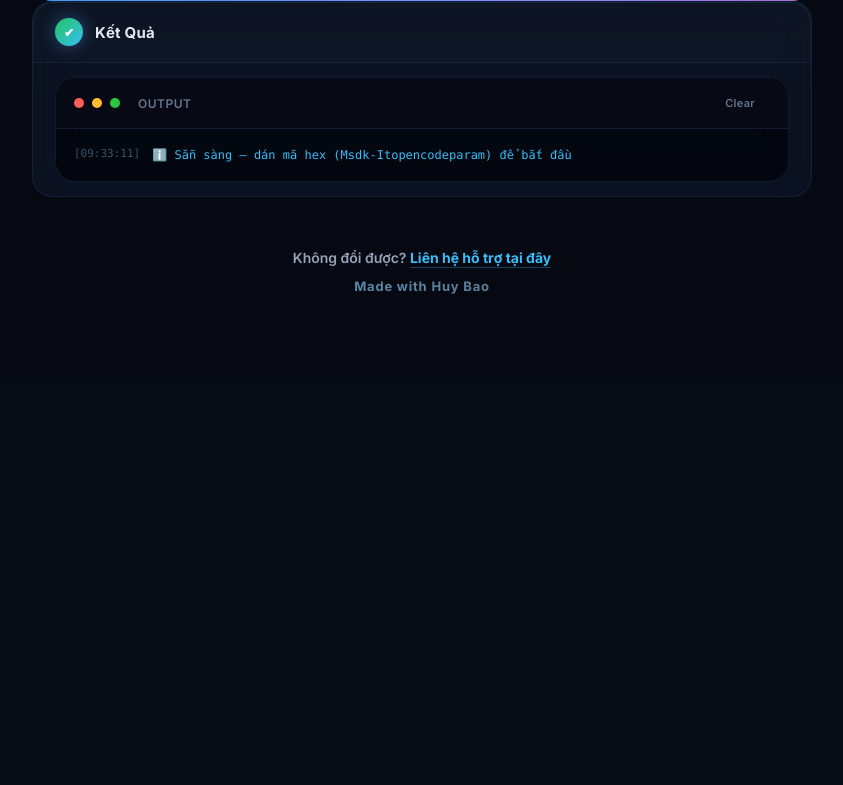
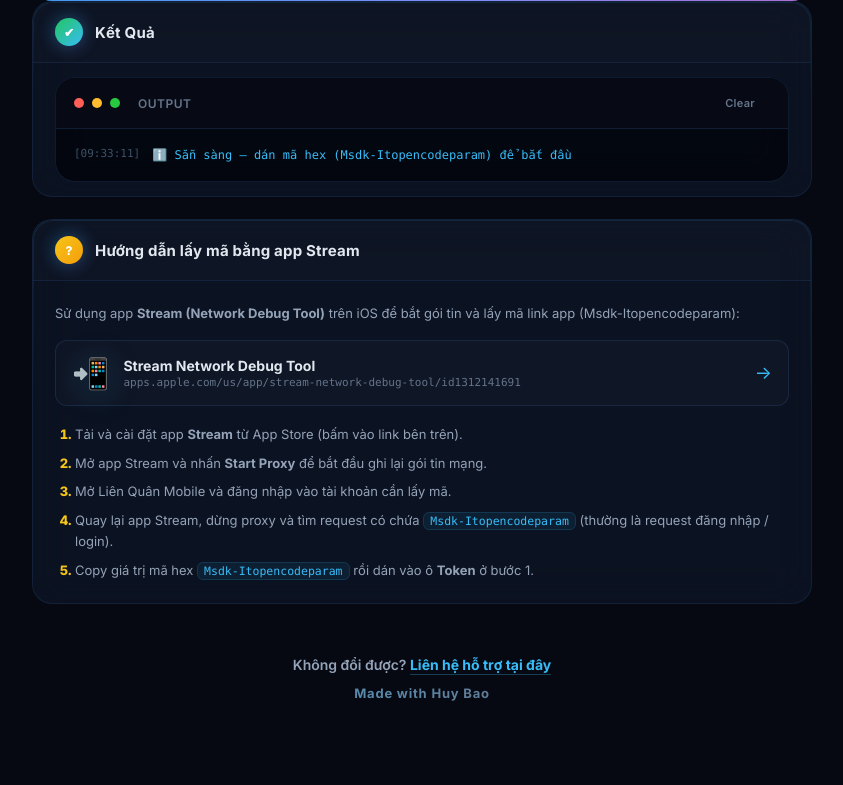
Before and after one commit to ifdelwyn/poster, a FastAPI app: page / in a window 1280 px wide. Shown: the part 945-1730 px from the top of the page, without its empty margins (218-1061 px from the left). Before the commit the page ends 1239 px from the top, so only its background shows below. Run offline with FastAPI, Linux system fonts and the light colour scheme; some libraries are stand-ins or nearby versions.

Commit message:
thêm hướng dẫn lấy mã bằng app Stream

```diff
--- a/static/style.css
+++ b/static/style.css
@@ -951,6 +951,111 @@ textarea.inp {
   margin-right: 6px;
 }
 
+/* ── Guide Card ── */
+.guide-desc {
+  font-size: 13px;
+  color: var(--text2);
+  line-height: 1.6;
+  margin-bottom: 16px;
+}
+
+.guide-link {
+  display: flex;
+  align-items: center;
+  gap: 14px;
+  padding: 14px 16px;
+  border: 1.5px solid var(--border2);
+  border-radius: var(--radius);
+  background: rgba(255,255,255,0.02);
+  text-decoration: none;
+  transition: all 0.3s cubic-bezier(0.4, 0, 0.2, 1);
+  margin-bottom: 18px;
+}
+
+.guide-link:hover {
+  border-color: var(--accent);
+  background: var(--glow);
+  transform: translateY(-2px);
+  box-shadow: 0 4px 20px rgba(56, 189, 248, 0.1);
+}
+
+.guide-link-icon {
+  font-size: 30px;
+  flex-shrink: 0;
+  filter: drop-shadow(0 4px 16px rgba(56, 189, 248, 0.2));
+}
+
+.guide-link-text {
+  display: flex;
+  flex-direction: column;
+  gap: 2px;
+  min-width: 0;
+}
+
+.guide-link-name {
+  font-size: 14px;
+  font-weight: 700;
+  color: var(--text);
+}
+
+.guide-link-url {
+  font-size: 11px;
+  color: var(--text3);
+  word-break: break-all;
+  font-family: 'Cascadia Code', 'Consolas', monospace;
+}
+
+.guide-link-arrow {
+  margin-left: auto;
+  font-size: 18px;
+  color: var(--accent);
+  flex-shrink: 0;
+  transition: transform 0.3s;
+}
+
+.guide-link:hover .guide-link-arrow {
+  transform: translateX(4px);
+}
+
+.guide-steps {
+  margin: 0;
+  padding-left: 20px;
+  display: flex;
+  flex-direction: column;
+  gap: 8px;
+}
+
+.guide-steps li {
+  font-size: 13px;
+  color: var(--text2);
+  line-height: 1.6;
+}
+
+.guide-steps li::marker {
+  color: var(--gold);
+  font-weight: 800;
+}
+
+.guide-steps code {
+  background: rgba(56, 189, 248, 0.08);
+  border: 1px solid rgba(56, 189, 248, 0.15);
+  border-radius: 6px;
+  padding: 1px 6px;
+  font-family: 'Cascadia Code', 'Consolas', monospace;
+  font-size: 11.5px;
+  color: var(--accent);
+  word-break: break-all;
+}
+
+body.light .guide-link {
+  background: rgba(0,0,0,0.01);
+}
+
+body.light .guide-steps code {
+  background: rgba(37, 99, 235, 0.06);
+  border-color: rgba(37, 99, 235, 0.15);
+}
+
 /* ── Footer ── */
 .site-footer {
   text-align: center;
--- a/templates/index.html
+++ b/templates/index.html
@@ -107,7 +107,35 @@
   </div>
 </div>
 
+<div class="card">
+  <div class="card-head">
+    <div class="step-badge" style="background:linear-gradient(135deg,var(--gold),var(--gold2))">?</div>
+    <div class="card-title">Hướng dẫn lấy mã bằng app Stream</div>
+  </div>
+  <div class="card-body">
+    <p class="guide-desc">Sử dụng app <strong>Stream (Network Debug Tool)</strong> trên iOS để bắt gói tin và lấy mã link app (Msdk-Itopencodeparam):</p>
+
+    <a class="guide-link" href="https://apps.apple.com/us/app/stream-network-debug-tool/id1312141691" target="_blank" rel="noopener">
+      <span class="guide-link-icon">📲</span>
+      <span class="guide-link-text">
+        <span class="guide-link-name">Stream Network Debug Tool</span>
+        <span class="guide-link-url">apps.apple.com/us/app/stream-network-debug-tool/id1312141691</span>
+      </span>
+      <span class="guide-link-arrow">→</span>
+    </a>
+
+    <ol class="guide-steps">
+      <li>Tải và cài đặt app <strong>Stream</strong> từ App Store (bấm vào link bên trên).</li>
+      <li>Mở app Stream và nhấn <strong>Start Proxy</strong> để bắt đầu ghi lại gói tin mạng.</li>
+      <li>Mở Liên Quân Mobile và đăng nhập vào tài khoản cần lấy mã.</li>
+      <li>Quay lại app Stream, dừng proxy và tìm request có chứa <code>Msdk-Itopencodeparam</code> (thường là request đăng nhập / login).</li>
+      <li>Copy giá trị mã hex <code>Msdk-Itopencodeparam</code> rồi dán vào ô <strong>Token</strong> ở bước 1.</li>
+    </ol>
+  </div>
+</div>
+
 <footer class="site-footer">
+
   <div class="support-line">
     Không đổi được? <a href="https://www.threads.com/@ur.brace" target="_blank" rel="noopener">Liên hệ hỗ trợ tại đây</a>
   </div>
```
